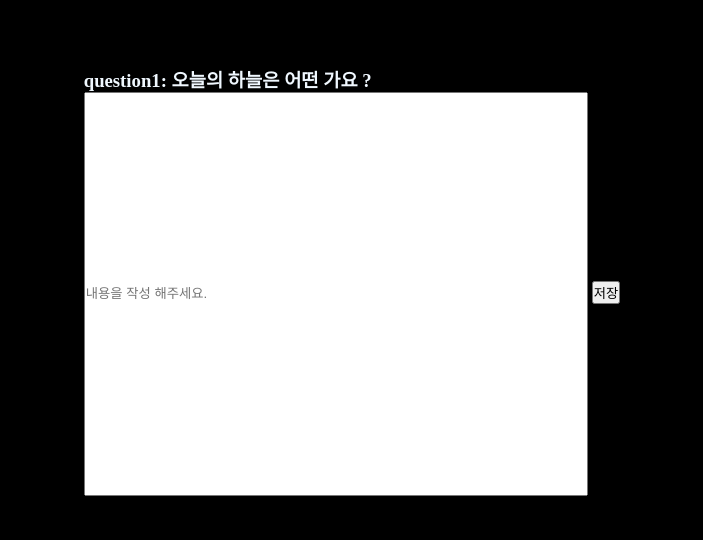
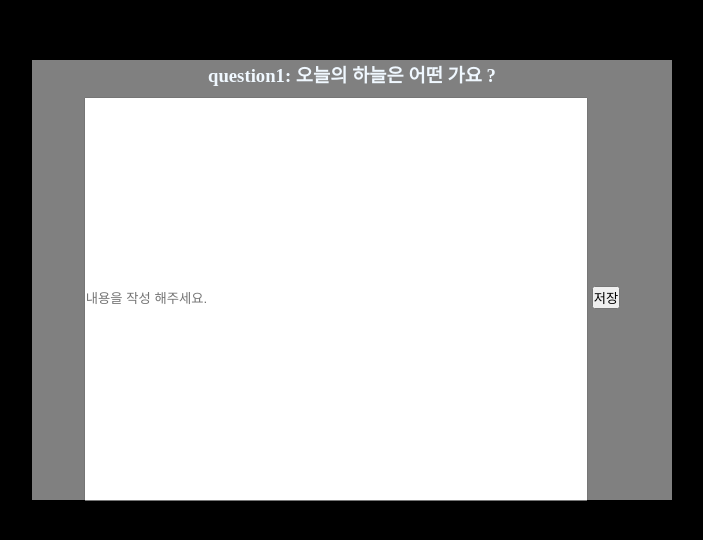
Before and after one commit to koohrim12/express-test1, a website: page public/test.html in a window 1280 px wide. Shown: the part 120-660 px from the top of the page, without its empty margins (288-991 px from the left). Drawn offline with Linux system fonts and the light colour scheme.

Commit message:
dosc_구하림: 다시 커밋

```diff
--- a/public/test.html
+++ b/public/test.html
@@ -8,7 +8,7 @@
   </head>
   <body>
     <div id="root">
-      <div id="continer">
+      <div id="container">
         <h3>question1: 오늘의 하늘은 어떤 가요 ?</h3>
         <form action="#" method="post">
           <input type="text" name="write" placeholder="내용을 작성 해주세요." />
```
